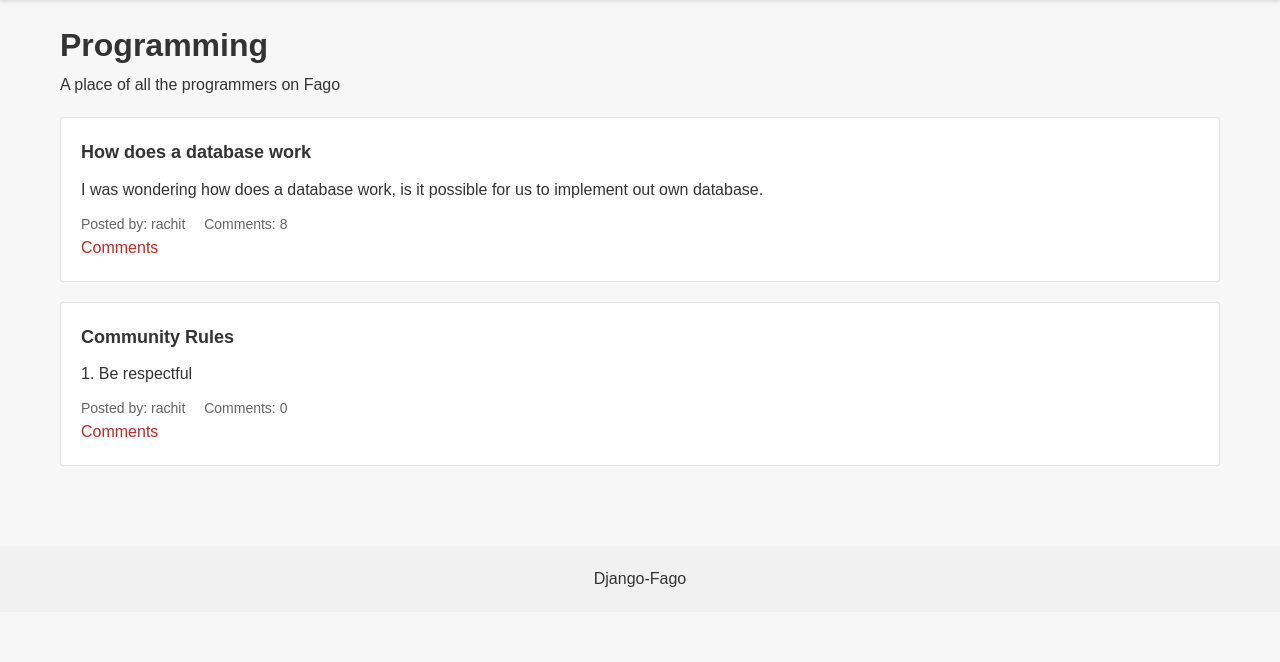
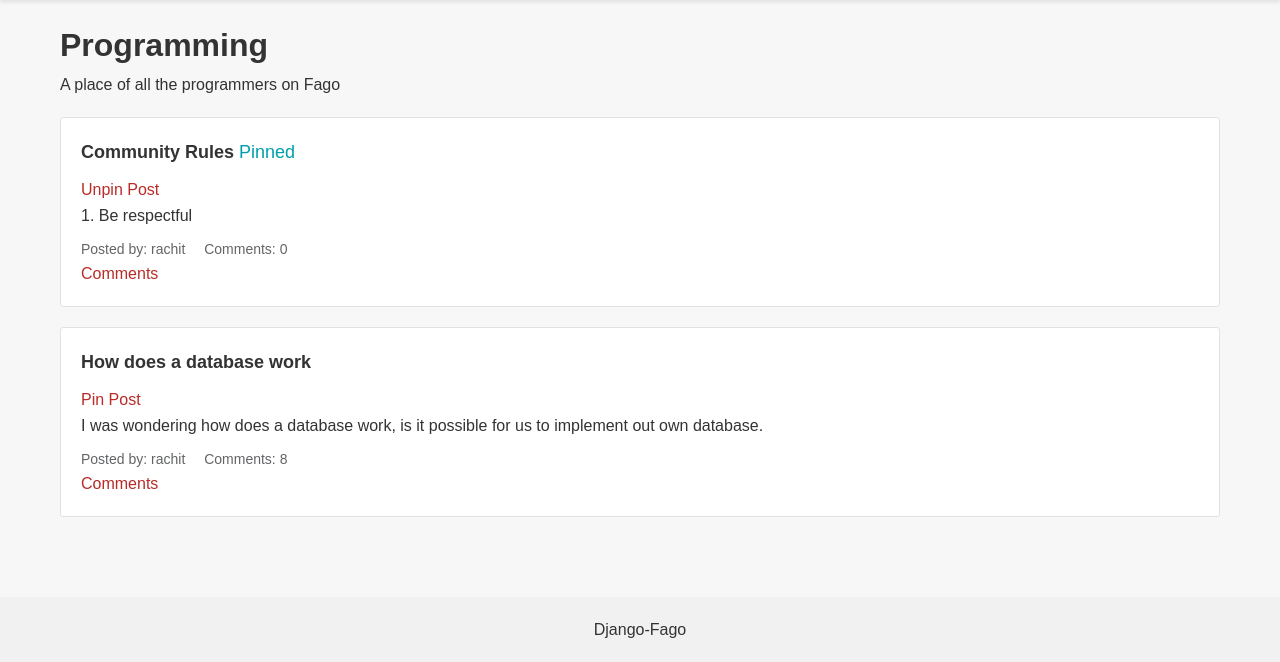
Before and after one commit to Rachit74/fago, a Django app: a page that uses fago/communities/templates/communities/community.html in a window 1280 px wide. Shown: the part 58-720 px from the top of the page. Run offline with Django 5.2, Linux system fonts and the light colour scheme; a user stored in the database is signed in; data comes from the database, SQL or seed files in the repository; both versions use the stored data as it was after the commit.

Commit message:
Add: pinned post functionality

```diff
--- a/fago/communities/templates/communities/community.html
+++ b/fago/communities/templates/communities/community.html
@@ -10,9 +10,28 @@
         <p>{{ community.description }}</p>
     </div>
     <div class="posts">
+        {% for post in pinned_posts %}
+        <div class="post">
+            <h2>{{ post.title }} <span class="special">Pinned</span></h2>
+            {% if user == community.owner %}
+            <a href="{% url 'unpin' post.id %}" class="hi">Unpin Post</a>
+            {% endif %}
+            <p>{{ post.content }}</p>
+            <div class="post-meta">
+                <span>Posted by: {{ post.author }}</span>
+                <!-- <span>Upvotes: 15</span> -->
+                <span>Comments: {{ post.comment_set.count }}</span>
+            </div>
+            <a href="{% url 'read-post' post.id %}" class="hi">Comments</a>
+        </div>
+        {% endfor %}
+
         {% for post in posts %}
         <div class="post">
             <h2>{{ post.title }}</h2>
+            {% if user == community.owner %}
+            <a href="{% url 'pin' post.id %}" class="hi">Pin Post</a>
+            {% endif %}
             <p>{{ post.content }}</p>
             <div class="post-meta">
                 <span>Posted by: {{ post.author }}</span>
--- a/fago/communities/urls.py
+++ b/fago/communities/urls.py
@@ -8,4 +8,7 @@ urlpatterns = [
     path('join_com/<str:community>', views.join_community, name='join-community'),
     path('leave_com/<str:community>', views.leave_community, name='leave-community'),
     path('delete_com/<str:community>', views.delete_community, name='delete-community'),
+
+    path('pin/<int:post_id>', views.pin_post, name='pin'),
+    path('unpin/<int:post_id>', views.unpin_post, name='unpin'),
 ]
--- a/fago/communities/views.py
+++ b/fago/communities/views.py
@@ -4,6 +4,7 @@ from django.contrib import messages
 from .forms import CreateCommunityForm
 from .models import Community
 from django.http import HttpResponseForbidden
+from posts.models import Post
 
 # Create your views here.
 def explore(request):
@@ -17,13 +18,15 @@ def explore(request):
 # view community method (one particular community)
 def community(request, community):
     community = get_object_or_404(Community, name=community)
-    posts = community.posts.all()
+    posts = community.posts.filter(pinned=False).all()
+    pinned_posts = community.posts.filter(pinned=True).all()
     members = community.members.all()
 
     context = {
         'community': community,
         'members': members,
         'posts': posts,
+        'pinned_posts': pinned_posts,
     }
 
     return render(request, 'communities/community.html', context=context)
@@ -84,3 +87,33 @@ def delete_community(request, community):
 
     messages.warning(request, f'Your community {community_name} was deleted!')
     return redirect('explore-communities')
+
+# Pin post view
+@login_required
+def pin_post(request, post_id):
+    user = request.user
+    post = get_object_or_404(Post, id=post_id)
+    community = post.community
+
+    if not user == community.owner:
+        return HttpResponseForbidden("Forbidden")
+
+    post.pinned = True
+    post.save()
+    messages.success(request, "Post was pinned")
+    return redirect('community', community=community.name)
+
+# Unpin post view
+@login_required
+def unpin_post(request, post_id):
+    user = request.user
+    post = get_object_or_404(Post, id=post_id)
+    community = post.community
+
+    if not user == community.owner:
+        return HttpResponseForbidden("Forbidden")
+
+    post.pinned = False
+    post.save()
+    messages.success(request, "Post was unpinned")
+    return redirect('community', community=community.name)
--- a/fago/posts/models.py
+++ b/fago/posts/models.py
@@ -16,6 +16,7 @@ class Post(models.Model):
     author = models.ForeignKey(User, on_delete=models.CASCADE)
     posted_at = models.DateTimeField(timezone.now, default=timezone.now)
     community = models.ForeignKey(Community, related_name='posts', on_delete=models.CASCADE, default=None, null=True)
+    pinned = models.BooleanField(default=False)
 
     def __str__(self) -> str:
         return self.title
--- a/fago/static/css/style.css
+++ b/fago/static/css/style.css
@@ -722,7 +722,7 @@ footer {
 }
 
 .special {
-    color: #a42621;
+    color: #009faa;
     font-weight: lighter;
 }
 
```
Also changed, not shown: fago/db.sqlite3, fago/posts/migrations/0013_post_pinned.py (added).
